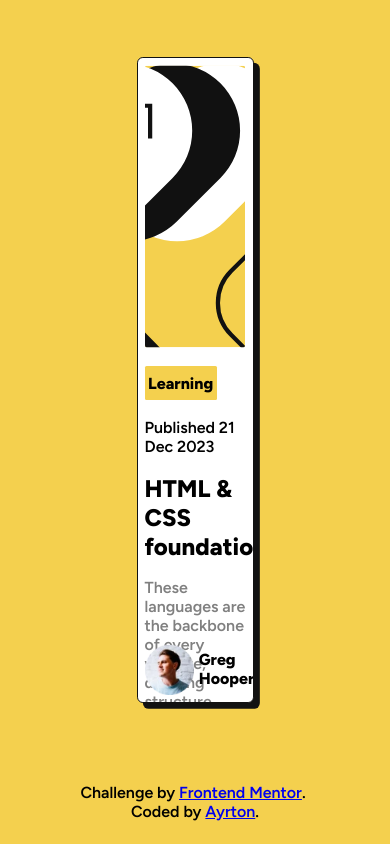
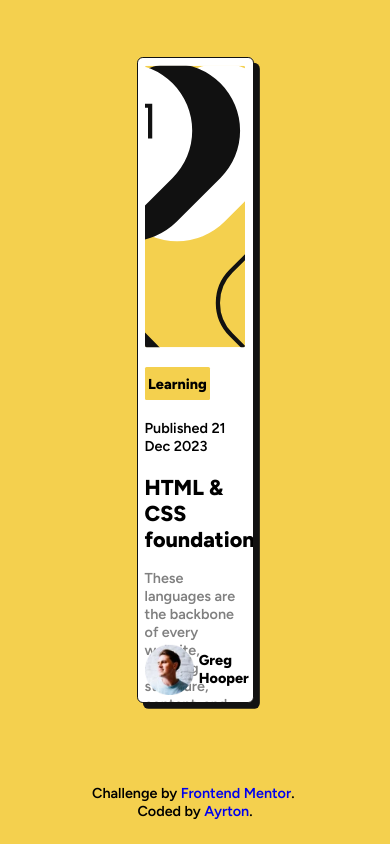
Before and after one commit to ayrtton/blog-preview-card, a React (Vite) app: page / in a window 390 px wide. Built offline with nearby package versions, Linux system fonts and the light colour scheme.

Commit message:
Style the active states

```diff
--- a/src/assets/css/main.css
+++ b/src/assets/css/main.css
@@ -35,6 +35,14 @@
   }
   #details, #author, p, footer {
     font-size: 1rem;
+  }
+}
+@media (max-width: 1250px) {
+  h1 {
+    font-size: 1.35rem;
+  }
+  #details, #author, p, footer {
+    font-size: 0.9rem;
   }
 }
 body {
@@ -90,6 +98,13 @@ main {
   flex-direction: column;
   gap: 2vh;
 }
+#card #content h1 {
+  transition: 0.7s;
+}
+#card #content h1:hover {
+  color: hsl(47, 88%, 63%);
+  cursor: pointer;
+}
 #card #content p {
   color: hsl(0, 0%, 50%);
 }
@@ -110,4 +125,11 @@ footer {
   justify-content: center;
   text-align: center;
   height: 10vh;
+}
+footer a {
+  text-decoration: none;
+  transition: 0.7s;
+}
+footer a:hover {
+  color: hsl(0, 0%, 100%);
 }/*# sourceMappingURL=main.css.map */
--- a/src/assets/sass/_media-queries.scss
+++ b/src/assets/sass/_media-queries.scss
@@ -15,3 +15,7 @@
 @media (max-width: 1500px) {
     @include font_sizes(1.5rem, 1rem);
 }
+
+@media (max-width: 1250px) {
+    @include font_sizes(1.35rem, .9rem);
+}
--- a/src/assets/sass/main.scss
+++ b/src/assets/sass/main.scss
@@ -53,6 +53,15 @@ main {
         flex-direction: column;
         gap: 2vh;
 
+        h1 {
+            transition: .7s;
+
+            &:hover {
+                color: $yellow;
+                cursor: pointer;
+            }
+        }
+
         p {
             color: $grey;
         }
@@ -75,4 +84,13 @@ footer {
     @include flexbox;
     text-align: center;
     height: 10vh;
+
+    a {
+        text-decoration: none;
+        transition: .7s;
+
+        &:hover {
+            color: $white;
+        }
+    }
 }
```
Also changed, not shown: 1 other file (tests, documents, lock files or other folders).
